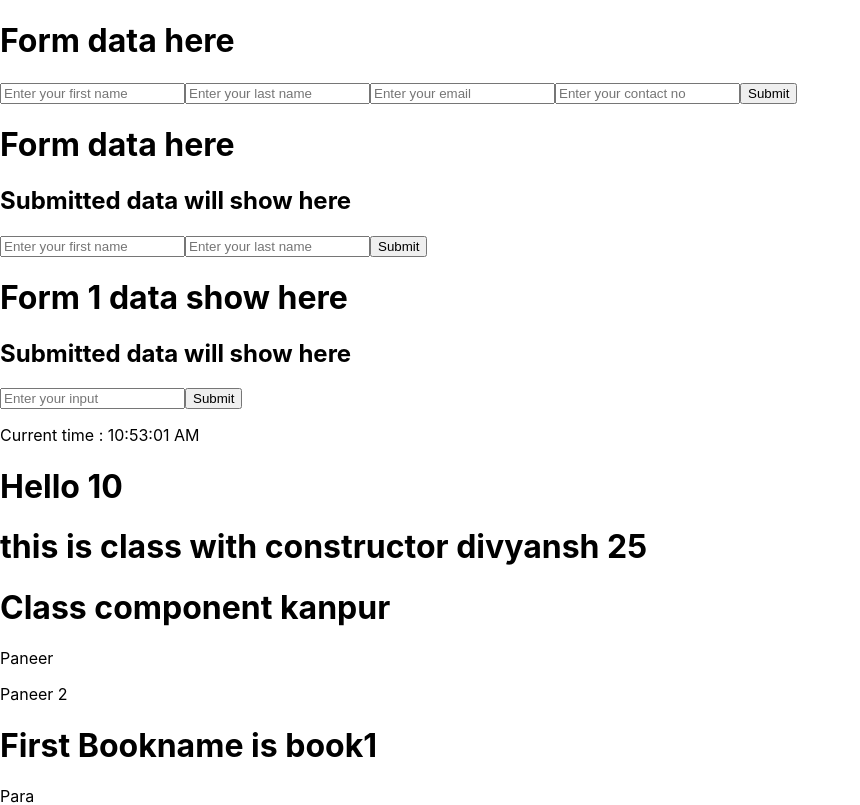
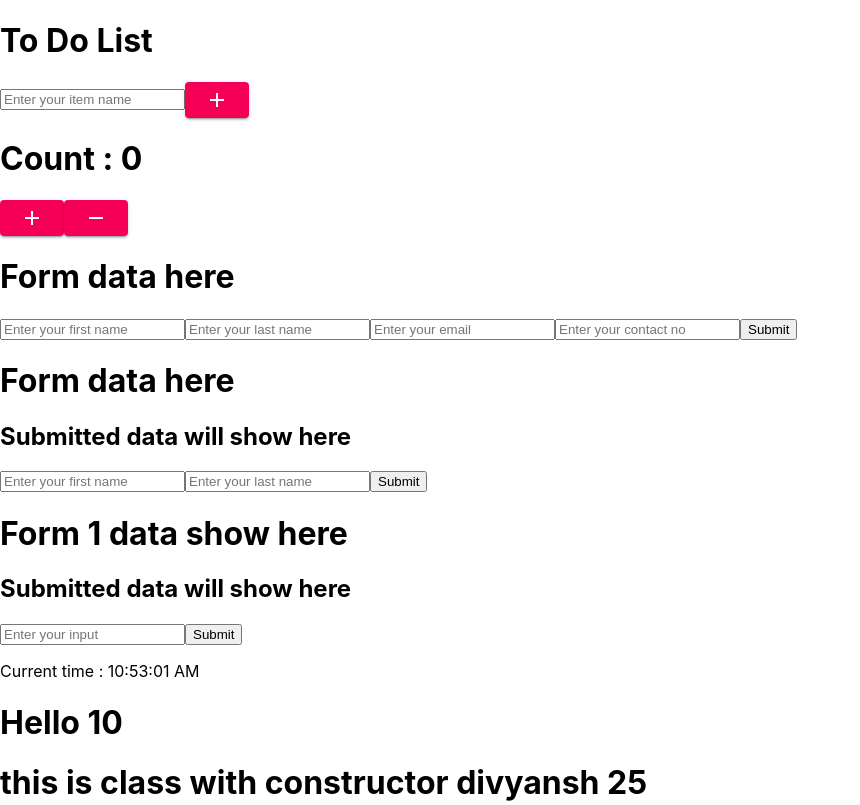
Before and after one commit to divyanshdixit/reactlearningproject, a React (Create React App) app: page / in a window 1280 px wide. Shown: the top 805 px of the page, without its empty margins (0-860 px from the left). Built offline with nearby package versions, Linux system fonts and the light colour scheme.

Commit message:
to do app in react

```diff
--- a/package.json
+++ b/package.json
@@ -3,6 +3,8 @@
   "version": "0.1.0",
   "private": true,
   "dependencies": {
+    "@material-ui/core": "^4.11.3",
+    "@material-ui/icons": "^4.11.2",
     "@testing-library/jest-dom": "^5.11.9",
     "@testing-library/react": "^11.2.3",
     "@testing-library/user-event": "^12.6.0",
--- a/src/App.js
+++ b/src/App.js
@@ -12,6 +12,8 @@ import Counter from './Components/Counter';
 import Forms from './Components/FormsReact';
 import Form2 from './Components/FormsReact2';
 import Form3 from './Components/FormsReact3';
+import Counters from './Components/Counters';
+import ToDoApp from './Components/ToDoApp';
 
 const x = 10;
 var check = 'veg';
@@ -26,6 +28,9 @@ var check = 'veg';
 function App() { // functional component, dumb,
   return (
     <>
+    <ToDoApp/>
+
+    <Counters/>
 
     <Form3/>
 
--- /dev/null
+++ b/src/Components/Counters.jsx
@@ -0,0 +1,34 @@
+import React, {useState} from 'react';
+import Button from '@material-ui/core/Button';
+import AddIcon from '@material-ui/icons/Add';
+import RemoveIcon from '@material-ui/icons/Remove';
+
+const Counter = () => {
+    const [count, setcount] = useState(0);
+
+    function increment() {
+        setcount(count+1);
+    }
+
+    function decrement() {
+
+        if(count > 0){
+            setcount(count-1);
+        }else{
+            alert('no -ve value')
+        }
+    }
+    return(
+        <>
+            <h1> Count : {count}</h1>
+            <Button variant="contained" color="secondary" onClick={increment}>
+                <AddIcon/>
+            </Button>
+            <Button variant="contained" color="secondary" onClick={decrement}>
+                <RemoveIcon/>
+            </Button>
+        </>
+    )
+}
+
+export default Counter;
--- /dev/null
+++ b/src/Components/ItemList.jsx
@@ -0,0 +1,18 @@
+import React from 'react';
+
+const ItemLists = (props) => {
+    function deleteItem(event) {
+        console.log('deleted');
+    }
+    return(
+        <>
+            <li id={props.id} onClick={ () => {
+                        props.onSelect(props.id)
+                    }}>
+                {props.val}
+            </li>
+        </>
+    )
+}
+
+export default ItemLists;
--- /dev/null
+++ b/src/Components/ToDoApp.jsx
@@ -0,0 +1,63 @@
+import React, {useState} from 'react';
+import Button from '@material-ui/core/Button';
+import AddIcon from '@material-ui/icons/Add';
+import ItemLists from './ItemList';
+import { AssignmentIndSharp } from '@material-ui/icons';
+
+const ToDoApp = () => {
+
+    const [state, setstate] = useState({
+        item:''
+    });
+
+    const [lists, setLists] = useState([])
+
+    function changeEvent(event) {
+        const {name, value} = event.target;
+
+        setstate( (prev) => {
+            return{
+                ...prev, // item:''
+                [name] : value // ['item'] : value
+            }
+        })
+    }
+
+    function addItem(event) {
+        setLists( (oldItems) => {
+            return [...oldItems, state.item]
+        })
+
+        setstate( () => {
+            return {
+                item:''
+            }
+        })
+    }
+
+    function deleteItems(id) {
+        setLists( (oldItems) => {
+           return oldItems.filter( (elem, index) => {
+                return index !== id; // 0 !== 0, 1!==0
+            })
+        })
+    }
+
+    return(
+        <>
+            <h1> To Do List </h1>
+            <input type="text" name="item" placeholder="Enter your item name" onChange={changeEvent} value={state.item}/>
+            <Button variant="contained" color="secondary" onClick={addItem}>
+                <AddIcon/>
+            </Button>
+
+            <ol>
+                {lists.map( (val, index) => {
+                    return <ItemLists val={val} key={index} id={index} onSelect={deleteItems}/>
+                })}
+            </ol>
+        </>
+    )
+}
+
+export default ToDoApp;
```
Also changed, not shown: 2 other files (tests, documents, lock files or other folders).
